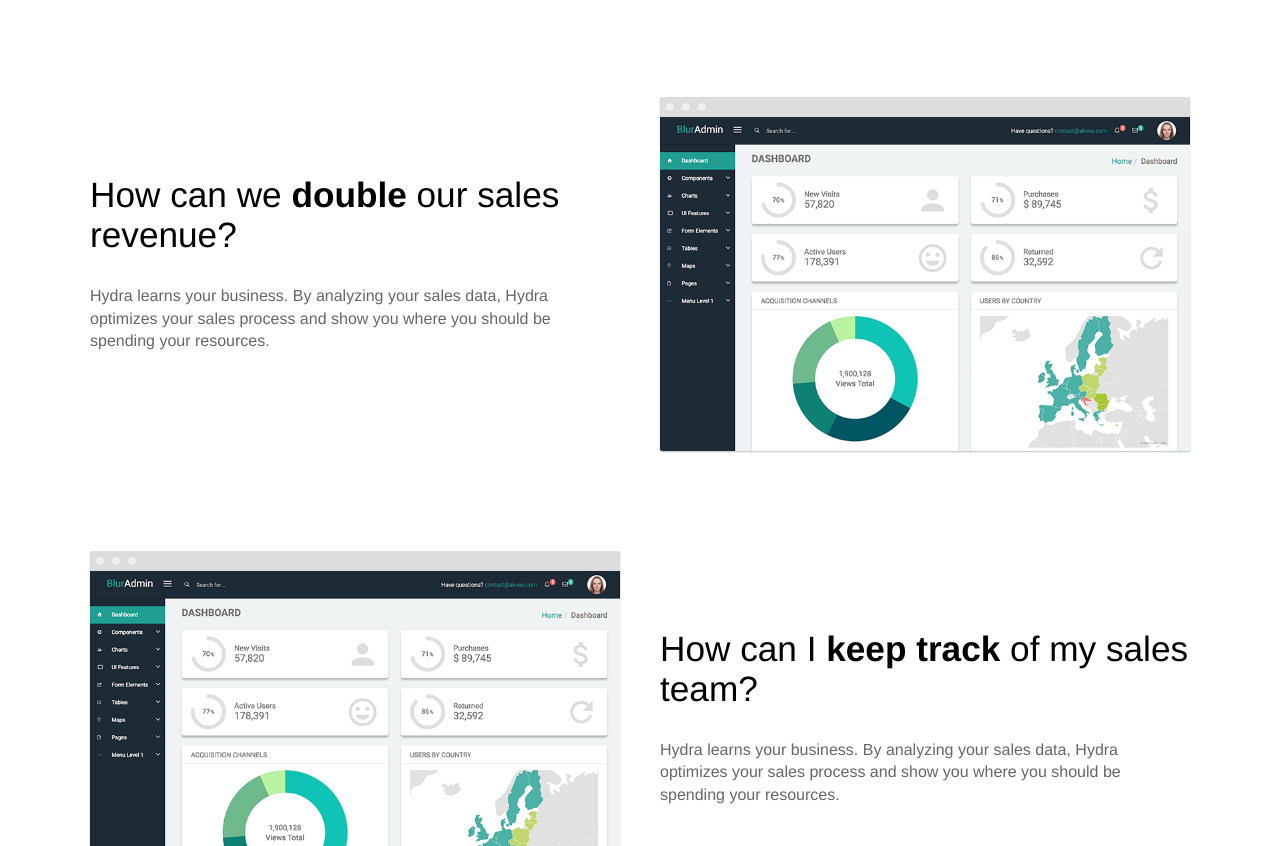
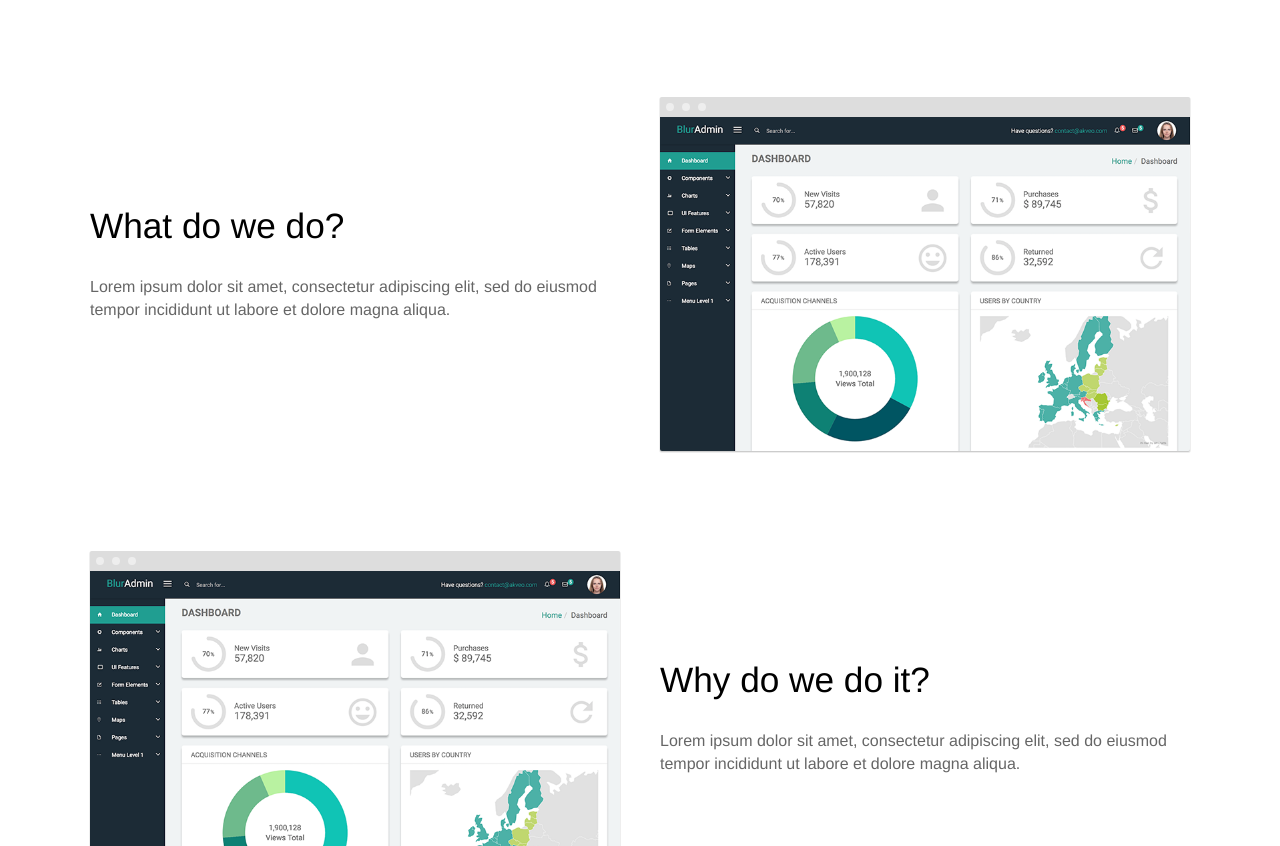
Before and after one commit to Allan-Perez/glasgow-rocketry, a Jekyll site: the page built from index.html, in a window 1280 px wide and 900 px high, scrolled down 785 px, cut to the strip 54-900 px from the top of the window. Built offline with Jekyll 4.4.1, drawn with Linux system fonts in a browser that asks for light colours; some of the changed text lies outside the part shown.

Commit message:
content add

```diff
--- a/index.html
+++ b/index.html
@@ -16,8 +16,8 @@ description: Track and optimize your sales team in real time
 	<section>
 		<div class="container flex">
 			<div class="text editable">
-				<h2>How can we <strong>double</strong> our sales revenue?</h2>
-				<p>Hydra learns your business. By analyzing your sales data, Hydra optimizes your sales process and show you where you should be spending your resources. </p>
+				<h2>What do we do?</h2>
+				<p>Lorem ipsum dolor sit amet, consectetur adipiscing elit, sed do eiusmod tempor incididunt ut labore et dolore magna aliqua.</p>
 			</div>
 			<div class="image">
 				<img src="{{ site.baseurl }}/images/dashboard.png" alt="Screenshot" class="screenshot editable" />
@@ -28,8 +28,8 @@ description: Track and optimize your sales team in real time
 	<section>
 		<div class="container flex">
 			<div class="text editable">
-				<h2>How can I <strong>keep track</strong> of my sales team?</h2>
-				<p>Hydra learns your business. By analyzing your sales data, Hydra optimizes your sales process and show you where you should be spending your resources.</p>
+				<h2>Why do we do it?</h2>
+				<p>Lorem ipsum dolor sit amet, consectetur adipiscing elit, sed do eiusmod tempor incididunt ut labore et dolore magna aliqua.</p>
 			</div>
 			<div class="image">
 				<img src="{{ site.baseurl }}/images/dashboard.png" alt="Screenshot" class="screenshot editable" />
@@ -40,8 +40,8 @@ description: Track and optimize your sales team in real time
 	<section>
 		<div class="container flex">
 			<div class="text editable">
-				<h2>How can I <strong>forecast</strong> the next 90 days?</h2>
-				<p>Hydra learns your business. By analyzing your sales data, Hydra optimizes your sales process and show you where you should be spending your resources.</p>
+				<h2>What are our values?</h2>
+				<p>Lorem ipsum dolor sit amet, consectetur adipiscing elit, sed do eiusmod tempor incididunt ut labore et dolore magna aliqua..</p>
 			</div>
 			<div class="image">
 				<img src="{{ site.baseurl }}/images/dashboard.png" alt="Screenshot" class="screenshot editable" />
```
Also changed, not shown: 1 other file.
